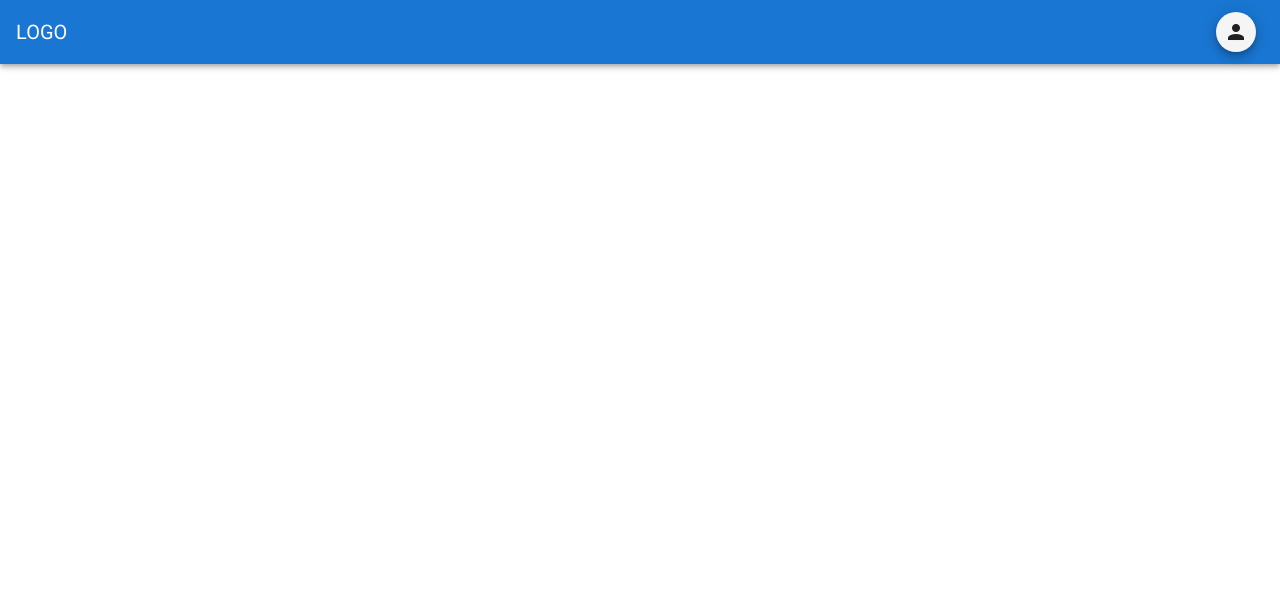
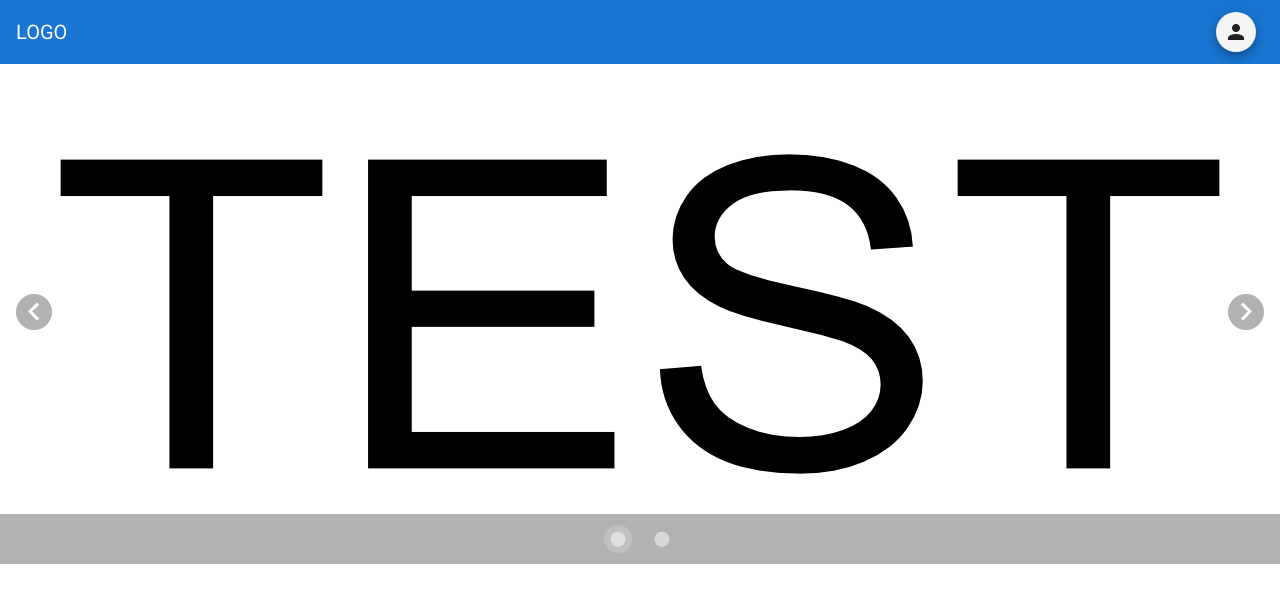
Before and after one commit to kosuke-codeman3/vuetifyPage, a Vue app: page / in a window 1280 px wide. Shown: the top 602 px of the page. Built offline with nearby package versions, Linux system fonts and the light colour scheme.

Commit message:
feat:カルーセル機能追加（v-forが使えたら表示方法を置き換えること）

```diff
--- a/src/components/pages/home/index.vue
+++ b/src/components/pages/home/index.vue
@@ -26,7 +26,16 @@
         </v-list>
       </v-navigation-drawer>
     </div>
-    <v-main></v-main>
+    <v-main>
+      <v-carousel v-model="model">
+        <v-carousel-item>
+          <v-img src="../../../../public/img/image1.jpg" height="100%"></v-img>
+        </v-carousel-item>
+        <v-carousel-item>
+          <v-img src="../../../../public/img/image2.jpg" height="100%"></v-img>
+        </v-carousel-item>
+      </v-carousel>
+    </v-main>
   </v-app>
 </template>
 
```
Also changed, not shown: public/img/image1.jpg (added), public/img/image2.jpg (added).
